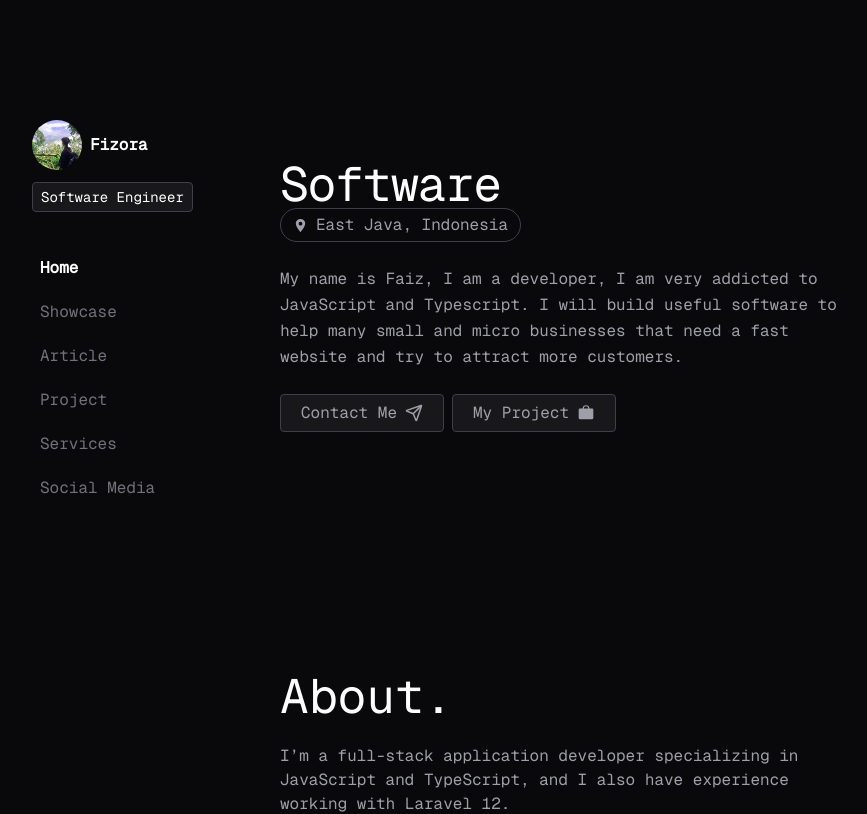
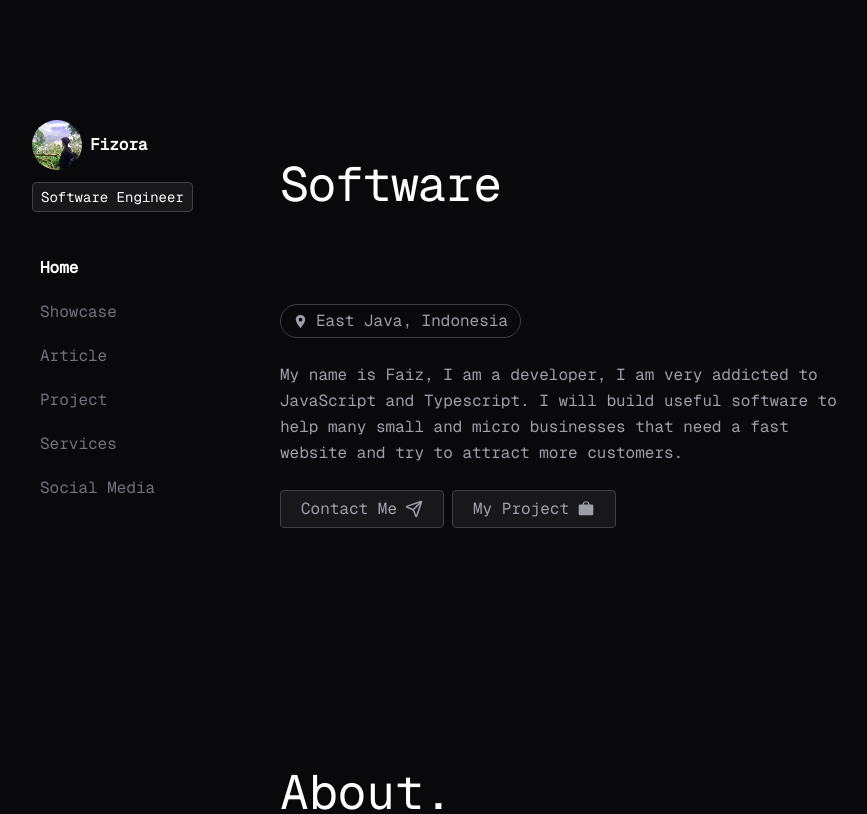
Before and after one commit to Fizora/faiz, a Next.js app: page / in a window 1280 px wide. Shown: the top 814 px of the page, without its empty margins (184-1051 px from the left). Built offline with nearby package versions, Linux system fonts and the light colour scheme.

Commit message:
adjusment v3

```diff
--- a/src/app/page.jsx
+++ b/src/app/page.jsx
@@ -103,14 +103,16 @@ export default function Home() {
             rootMargin="-100px"
             textAlign="center"
           /> */}
+          <div className="h-30">
             <TextType
               text={["Welcome Everyone 👋", "I'm Faiz", "Software Engineer⚙️"]}
               typingSpeed={75}
               pauseDuration={1500}
-            className="text-5xl h-20 md:h-0"
+              className="text-5xl"
               showCursor={true}
               cursorCharacter="|"
             />
+          </div>
           <span className="flex items-center gap-2 px-3 py-1  rounded-full border border-zinc-700 w-max">
             <IoLocationSharp size={15} />
             <p>East Java, Indonesia</p>
```
Lines whose indentation alone changed are shown as unchanged.
